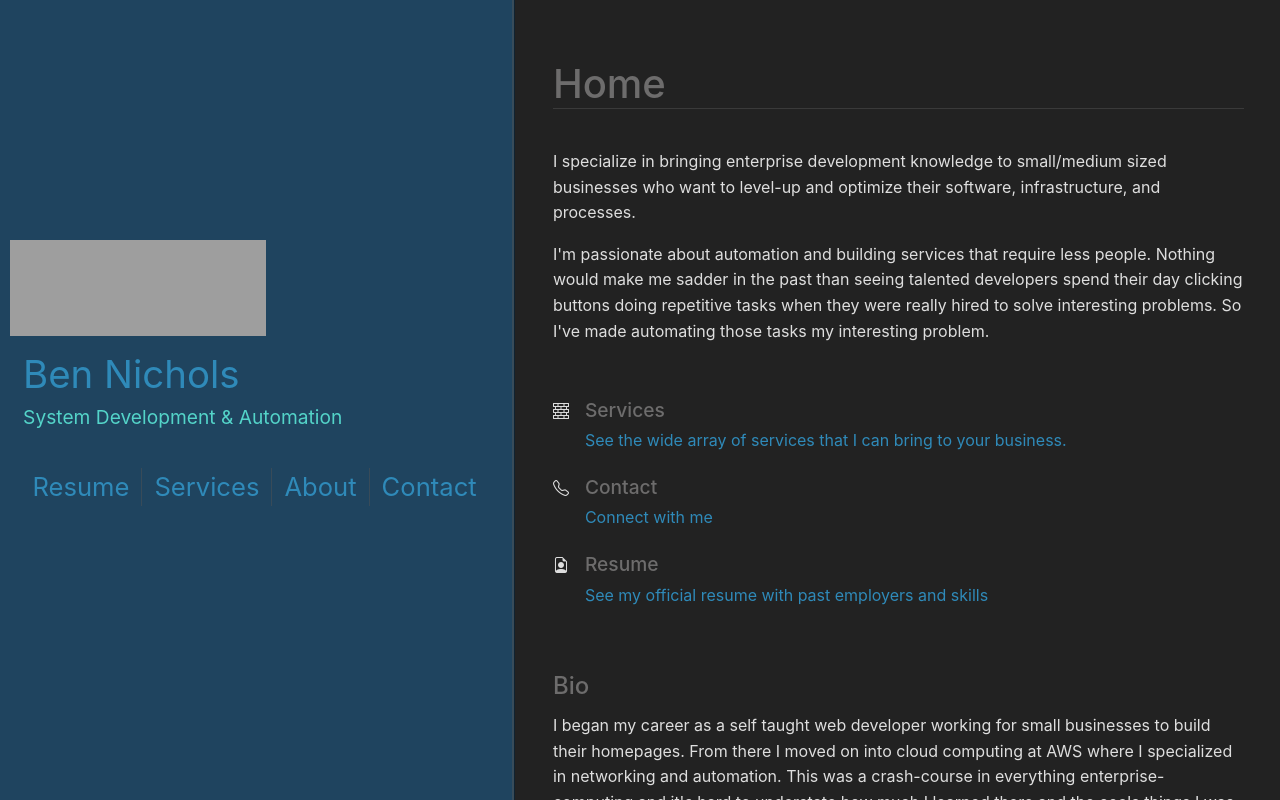
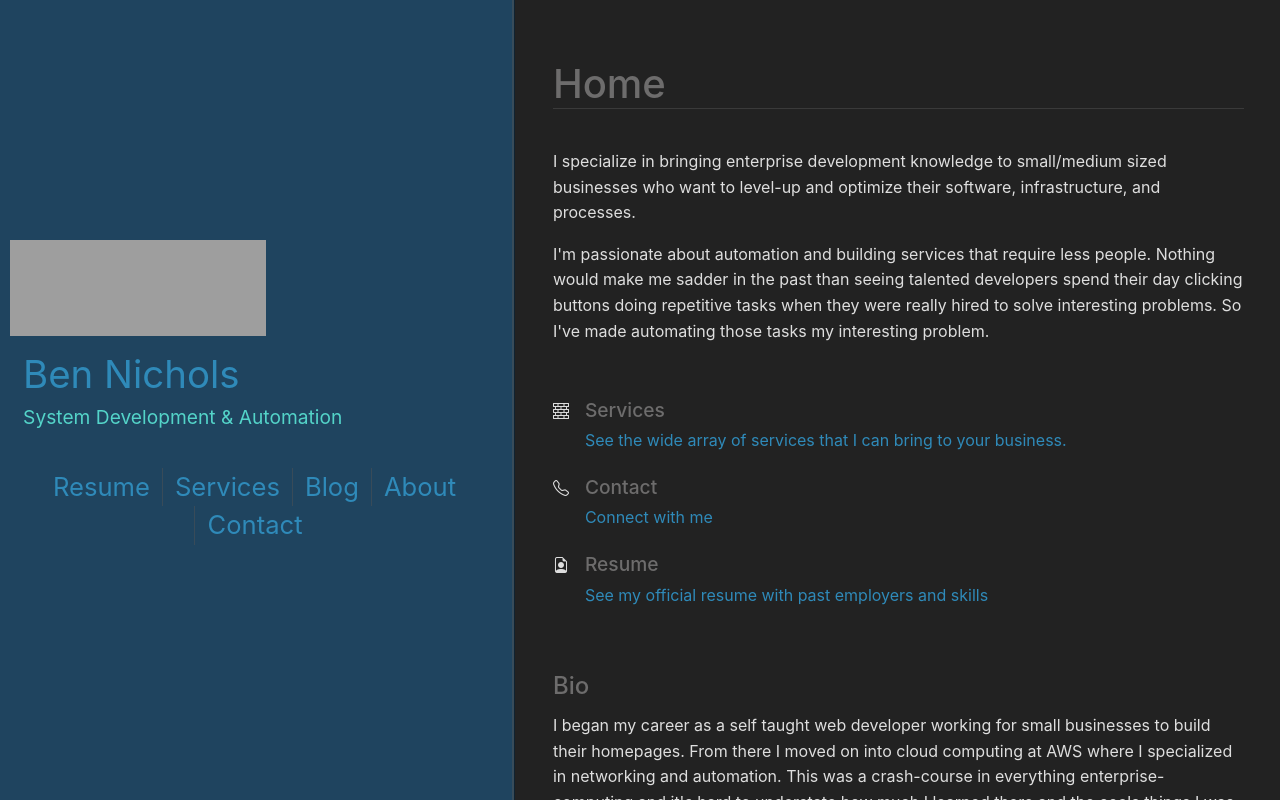
Before and after one commit to bnichs/bnichs-public, a Vue app in the folder bnichs/: page / in a window 1280 px wide. Shown: the top 800 px of the page. Built offline with nearby package versions, Linux system fonts and the light colour scheme; grey boxes are pictures that could not be loaded; what darkreader would draw is missing.

Commit message:
Re-enable blog

```diff
--- a/bnichs/src/App.vue
+++ b/bnichs/src/App.vue
@@ -14,7 +14,7 @@ import ToggleButton from './components/ToggleButton.vue'
       <nav class="row justify-content-center">
         <RouterLink to="/resume">Resume</RouterLink>
         <RouterLink to="/services">Services</RouterLink>
-<!--        <RouterLink to="/blog">Blog</RouterLink>-->
+        <RouterLink to="/blog">Blog</RouterLink>
         <RouterLink to="/about">About</RouterLink>
         <RouterLink to="/contact">Contact</RouterLink>
       </nav>
```
